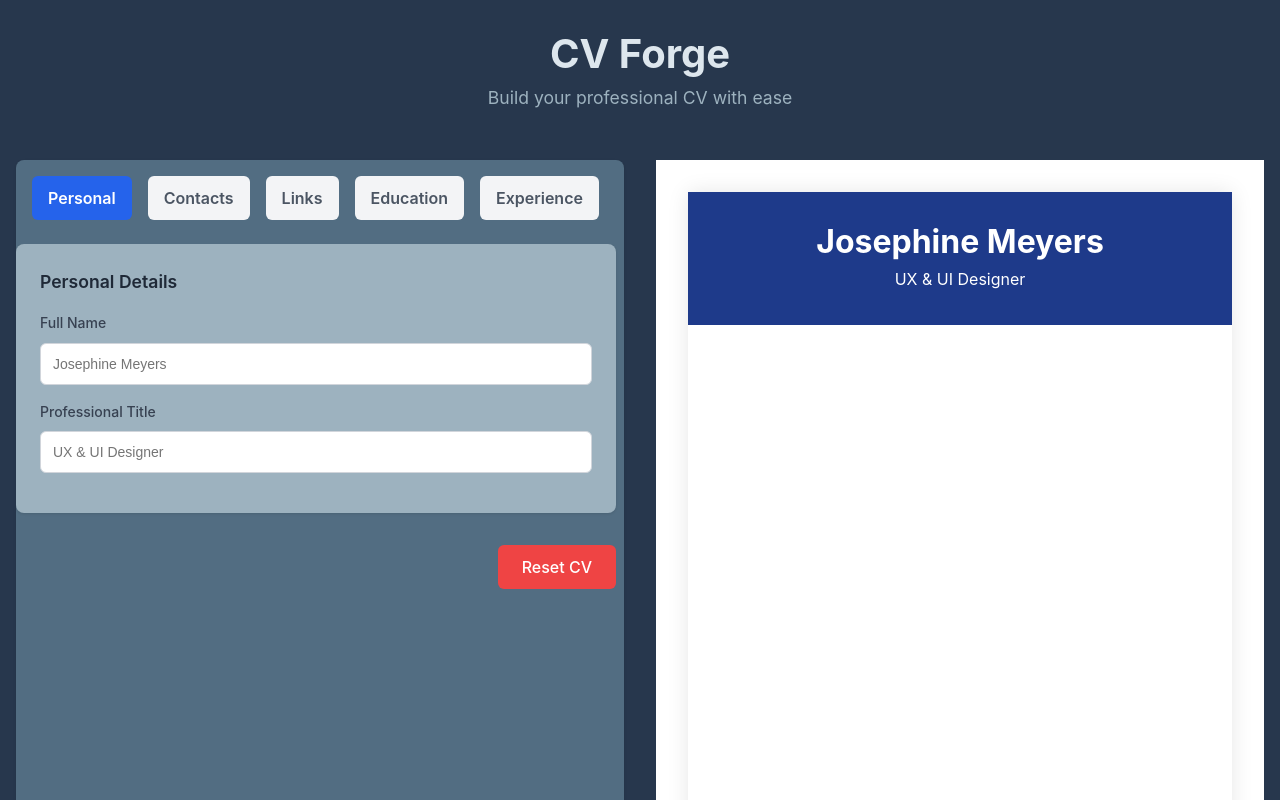
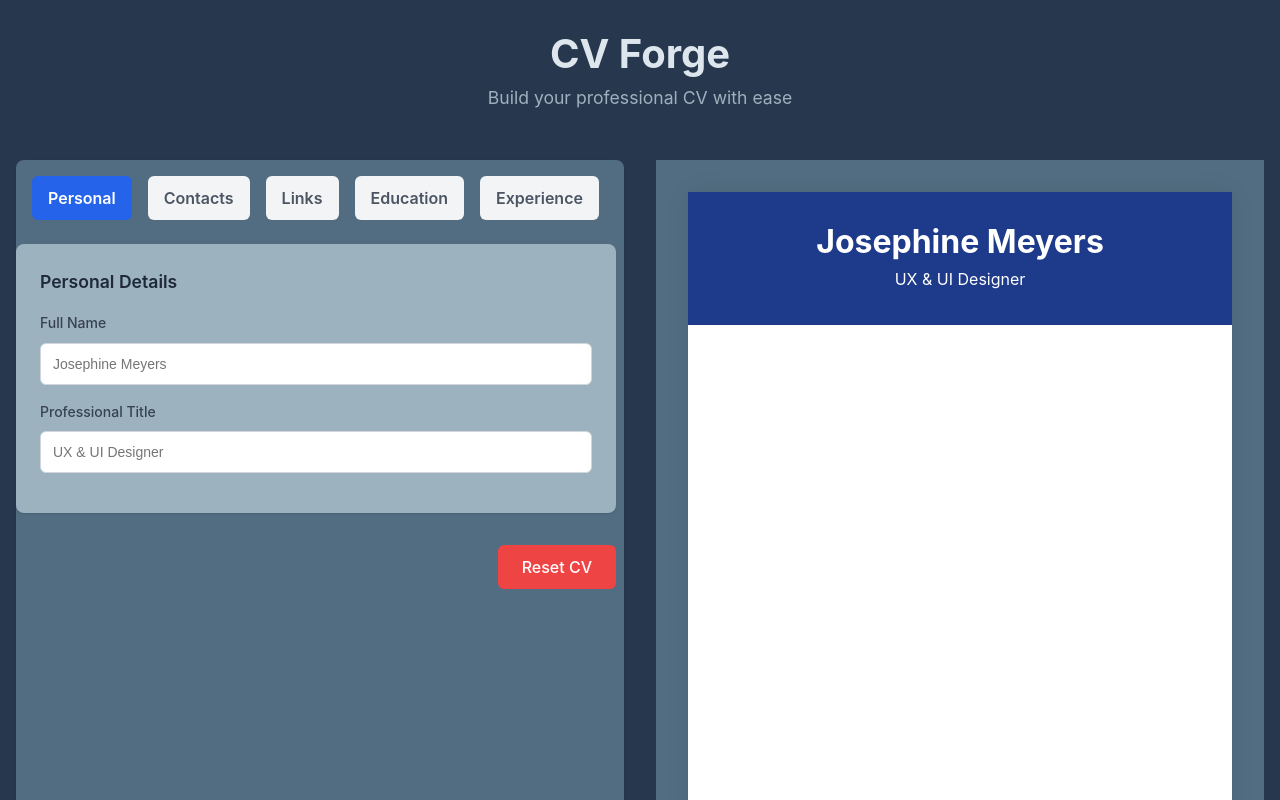
Before and after one commit to singharyan006/cv-forge, a React (Vite) app: page / in a window 1280 px wide. Shown: the top 800 px of the page. Built offline with nearby package versions, Linux system fonts and the light colour scheme.

Commit message:
style: improve CV preview appearance and formatting

```diff
--- a/src/styles/preview.css
+++ b/src/styles/preview.css
@@ -1,6 +1,6 @@
 /* CV Preview styles */
 .preview-container {
-  background: white;
+  background-color: #526D82;
   height: 100vh;
   overflow-y: auto;
   padding: 2rem;
```
